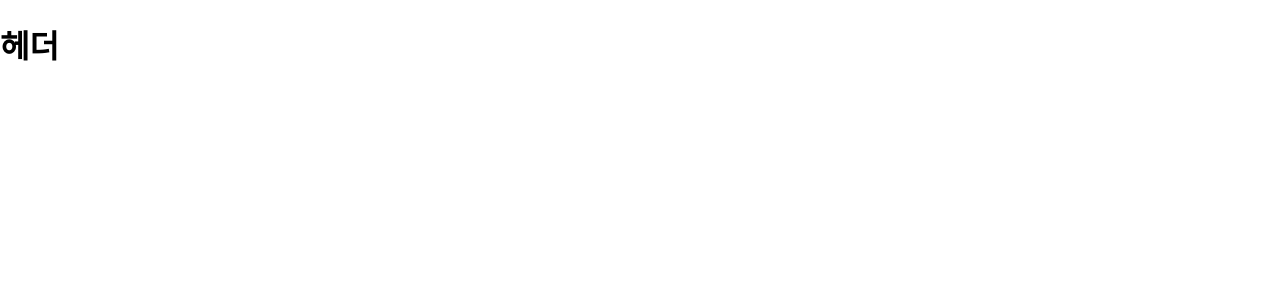
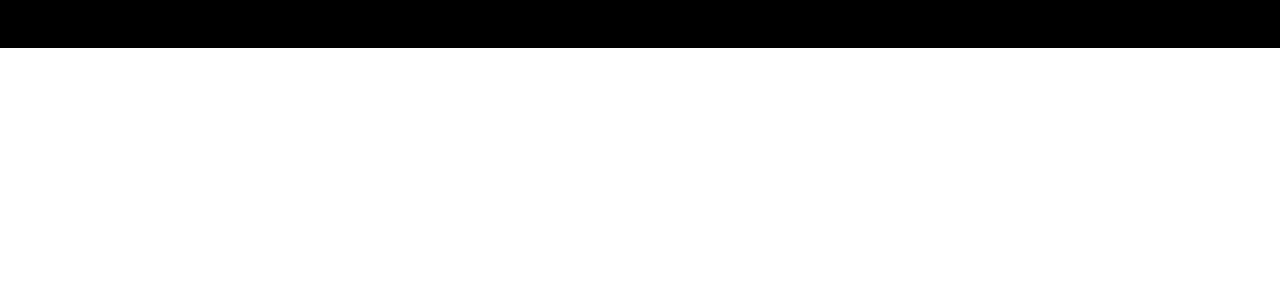
Before and after one commit to limdumb/DodGe.gg, a React (Create React App) app: page / in a window 1280 px wide. Shown: the top 300 px of the page. Built offline with nearby package versions, Linux system fonts and the light colour scheme.

Commit message:
[Feat]Header css 재설정

```diff
--- a/src/Components/Header.css
+++ b/src/Components/Header.css
@@ -0,0 +1,4 @@
+.simple{
+    height: 48px;
+    background-color: black;
+}
--- a/src/Components/Header.jsx
+++ b/src/Components/Header.jsx
@@ -1,7 +1,8 @@
 import React from "react";
+import "./Header.css";
 
 function Header(){
-    return <h1>헤더</h1>
+    return <h1 className="simple">헤더</h1>
 }
 
 export default Header;
--- a/src/MainPage/Mypage.css
+++ b/src/MainPage/Mypage.css
@@ -0,0 +1,5 @@
+html,body,h1,h2,h3,h4,h5,ul,ol,li{
+    padding: 0;
+    margin: 0;
+    border: none;
+}
```
